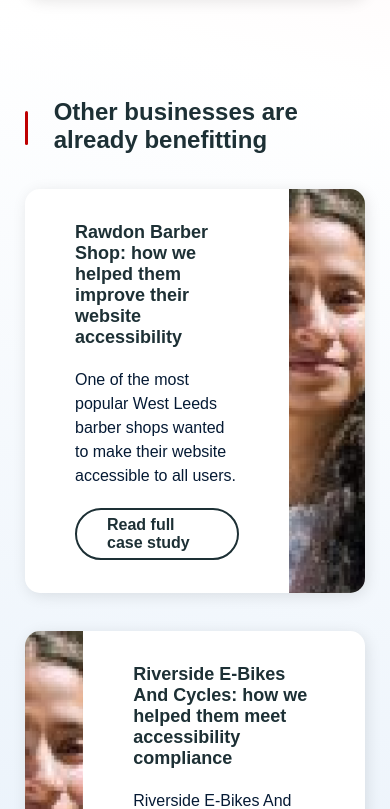
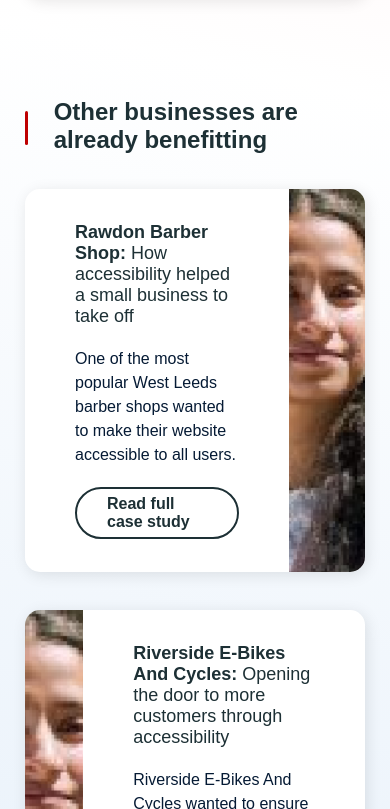
Before and after one commit to WillisDyson/project-rb, a React (Create React App) app: page / in a window 390 px wide. Shown: the part 1191-2000 px from the top of the page. Built offline with nearby package versions, Linux system fonts and the light colour scheme; a web font is replaced by a local one.

Commit message:
More data and responsiveness updates

```diff
--- a/src/components/generic/article-section/article-promo/ArticlePromo.js
+++ b/src/components/generic/article-section/article-promo/ArticlePromo.js
@@ -2,10 +2,10 @@
 import articleSectionStyles from "../ArticleSection.module.scss";
 import ButtonLink from "components/generic/button-link/ButtonLink";
 
-const ArticlePromo = ({ articleUrl, header, description, linkText, imageUrl, imageAlt, variant }) => (
+const ArticlePromo = ({ articleUrl, companyName, header, description, linkText, imageUrl, imageAlt, variant }) => (
   <div className={`${styles["article-promo"]} ${variant ? styles[variant] : ""}`}>
     <div className={styles["article-promo__text-section"]}>
-      <h3 className={styles["article-promo__header"]}>{header}</h3>
+      <h3 className={styles["article-promo__header"]}><b>{companyName}:</b> {header}</h3>
       {description && <p className={styles["article-promo__desc"]}>{description}</p>}
       <ButtonLink className={articleSectionStyles["article-section__button"]} href={articleUrl} text={linkText} variant="" />
     </div>
--- a/src/components/generic/article-section/article-promo/ArticlePromo.module.scss
+++ b/src/components/generic/article-section/article-promo/ArticlePromo.module.scss
@@ -43,7 +43,12 @@
     }
 
     &__header, &__desc {
+        font-weight: 400;
         margin-bottom: 20px;
+
+        b {
+            font-weight: 800;
+        }
     }
 
     &__desc {
--- a/src/components/header/hero-header/HeroHeader.module.scss
+++ b/src/components/header/hero-header/HeroHeader.module.scss
@@ -10,7 +10,7 @@
     justify-content: center;
     margin: 0 auto;
     // max-height: $small-height;
-    // padding: 30px 25px 0;
+    padding: 0 25px;
     text-align: center;
 
     // @media (max-width: $large-width) or (max-height: $large-height) {
--- a/src/components/navigation/NavBar.module.scss
+++ b/src/components/navigation/NavBar.module.scss
@@ -1,5 +1,6 @@
 @use "global-stylesheets/GlobalColours.scss" as *;
 @use "global-stylesheets/GlobalFunctions.scss" as *;
+@use "global-stylesheets/GlobalBreakpoints.scss" as *;
 
 .nav {
     align-items: center;
@@ -10,6 +11,10 @@
     height: 70px;
     justify-content: flex-end;
     padding: 0 30px;
+
+    @media (max-width: $medium-width) or (max-height: $medium-height) {
+        padding: 0 25px;
+    }
 
     &__logo {
         margin-right: auto;
--- a/src/data/footer/footerData.js
+++ b/src/data/footer/footerData.js
@@ -14,6 +14,7 @@
     { text: "Terms & Conditions", href: "#"},
     { text: "Privacy Policy", href: "#" },
     { text: "Cookie Policy", href: "#" },
+    { text: "Accessibility Statement", href: "#" }
   ],
 };
 
--- a/src/data/homepage/homepageData.js
+++ b/src/data/homepage/homepageData.js
@@ -30,7 +30,8 @@
 export const helpingOtherBusinesses = [
   {
     articleUrl: "#",
-    header: "Rawdon Barber Shop: how we helped them improve their website accessibility",
+    companyName: "Rawdon Barber Shop",
+    header: "How accessibility helped a small business to take off",
     description:
       "One of the most popular West Leeds barber shops wanted to make their website accessible to all users.",
     linkText: "Read full case study",
@@ -39,7 +40,8 @@
   },
   {
     articleUrl: "#",
-    header: "Riverside E-Bikes And Cycles: how we helped them meet accessibility compliance",
+    companyName: "Riverside E-Bikes And Cycles",
+    header: "Opening the door to more customers through accessibility",
     description:
       "Riverside E-Bikes And Cycles wanted to ensure their digital products met all necessary accessibility standards to serve a diverse user base effectively.",
     linkText: "Read full case study",
--- a/src/pages/Homepage.js
+++ b/src/pages/Homepage.js
@@ -39,6 +39,7 @@
             <ArticlePromo
               key={idx}
               articleUrl={article.articleUrl}
+              companyName={article.companyName}
               header={article.header}
               description={article.description}
               imageUrl={article.imageUrl}
```
